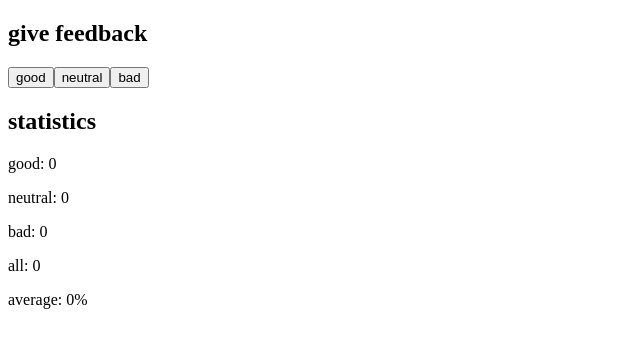
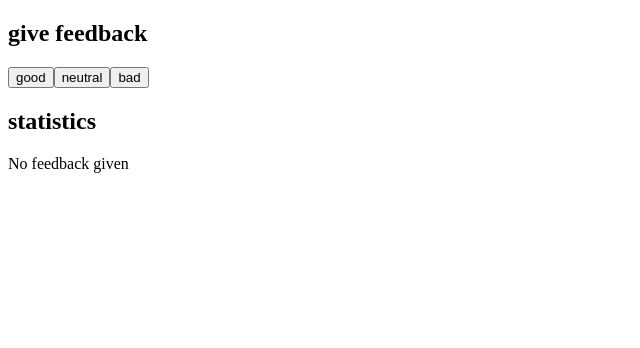
Before and after one commit to dorian-edwards/fullstackopen, a React (Create React App) app in the folder part1/unicafe/: page / in a window 1280 px wide. Shown: the top 348 px of the page, without its empty margins (0-640 px from the left). Built offline with nearby package versions, Linux system fonts and the light colour scheme.

Commit message:
add solution to 1.9

```diff
--- a/part1/unicafe/src/App.js
+++ b/part1/unicafe/src/App.js
@@ -11,11 +11,14 @@ const Stats = ({ stats }) => {
   }, 0)
 
   const avg = (stats.good * 1 + stats.bad * -1) / count
-  console.log(avg)
 
   return (
     <>
       <h2>statistics</h2>
+      {count === 0 ? (
+        <p>No feedback given</p>
+      ) : (
+        <>
           <div>
             <p>good: {stats.good}</p>
             <p>neutral: {stats.neutral}</p>
@@ -23,8 +26,12 @@ const Stats = ({ stats }) => {
           </div>
           <div>
             <p>all: {count}</p>
-        <p>average: {Number.isNaN(avg) ? 0 : Number(avg * 100).toFixed(2)}%</p>
+            <p>
+              average: {Number.isNaN(avg) ? 0 : Number(avg * 100).toFixed(2)}%
+            </p>
           </div>
+        </>
+      )}
     </>
   )
 }
```
Lines whose indentation alone changed are shown as unchanged.
